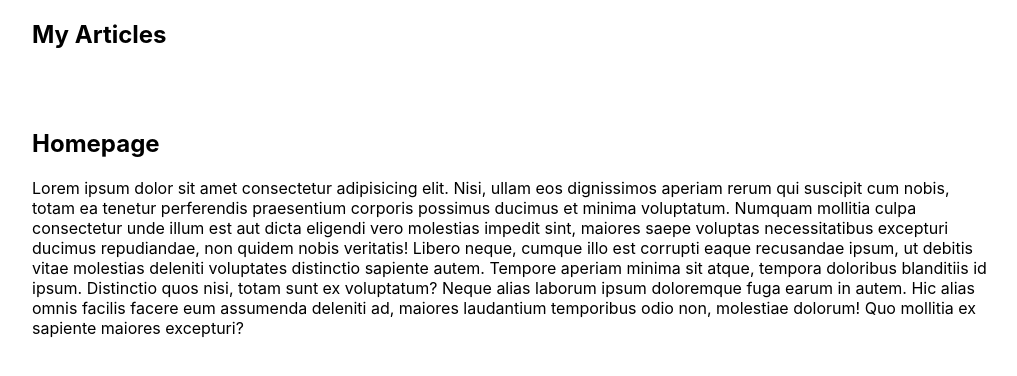
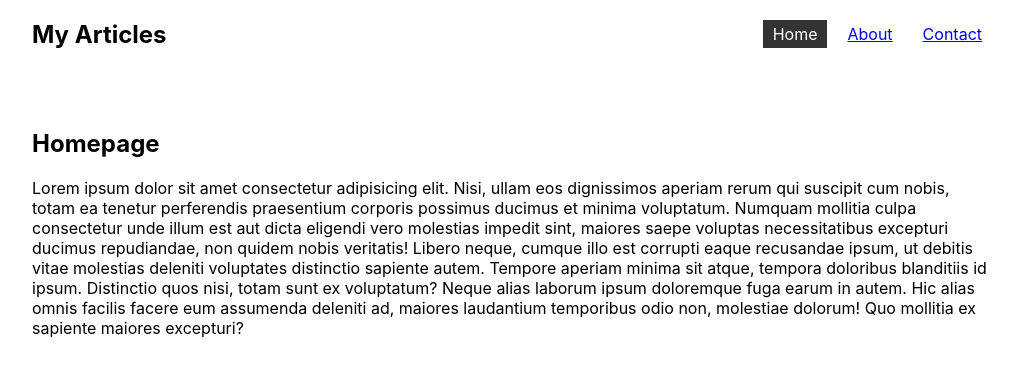
Before and after one commit to zeek-mansur/MultiPage-Site-, a React (Create React App) app: page / in a window 1280 px wide. Shown: the top 376 px of the page, without its empty margins (128-1145 px from the left). Built offline with nearby package versions, Linux system fonts and the light colour scheme.

Commit message:
Links and NavLinks

```diff
--- a/src/App.css
+++ b/src/App.css
@@ -20,3 +20,10 @@ nav a {
   columns: #333;
   padding: 4px 10px;
 }
+
+nav a.active {
+
+  color: white;
+  background: #333;
+  text-decoration: none;
+}
--- a/src/App.js
+++ b/src/App.js
@@ -1,6 +1,6 @@
 
 import './App.css';
-import {BrowserRouter, Route, Switch} from 'react-router-dom'
+import {BrowserRouter, Route, Switch, NavLink } from 'react-router-dom'
 import Home from './pages/Home';
 import About from './pages/About';
 import Contact from './pages/Contact';
@@ -11,6 +11,9 @@ function App() {
       <BrowserRouter>
       <nav>
         <h1>My Articles</h1>
+        <NavLink exact to="/">Home</NavLink>
+        <NavLink to="/about">About</NavLink>
+        <NavLink to= "/contact">Contact</NavLink>
       </nav>
 
      <Switch>
```
